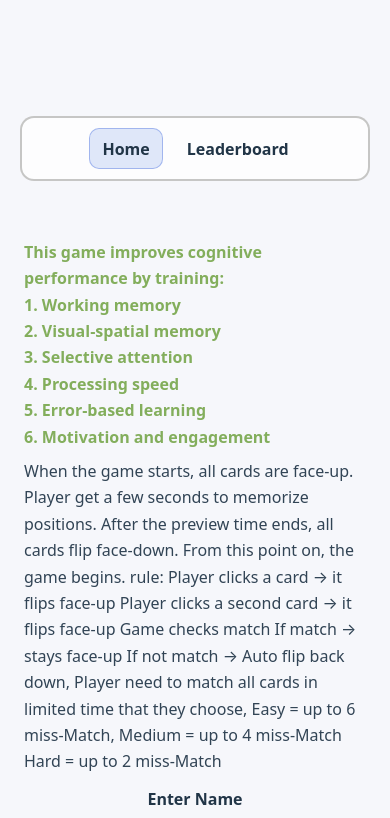
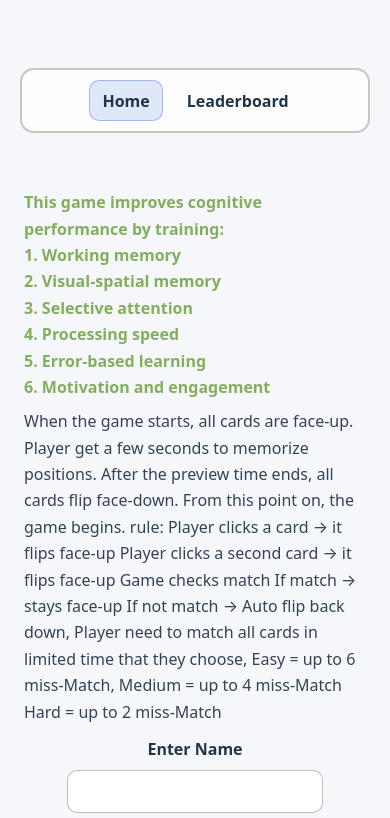
Before and after one commit to mah-davarfa/major-project-3-memory-game, a React (Vite) app: page / in a window 390 px wide. Shown: the top 818 px of the page. Built offline with nearby package versions, Linux system fonts and the light colour scheme.

Commit message:
margin top for nav

```diff
--- a/src/App.css
+++ b/src/App.css
@@ -39,7 +39,7 @@
   - avoids too much empty bottom space on tall screens
 */
 .page-lower {
-  margin-top: clamp(2rem, 4vh, 3rem);
+  margin-top: clamp(2rem, 4vh, 2rem);
 }
 
 /*
@@ -64,7 +64,7 @@ nav {
   padding: 0.65rem 0.9rem;
   margin: 0;                 /* remove extra separation */
   margin-bottom: 0.5rem;     /* keep nav close to page content */
-  margin-top: 6rem;
+  margin-top: 3rem;
 
   background: rgba(255, 255, 255, 0.75);
   border: 2px solid rgba(95, 95, 89, 0.35);
```
